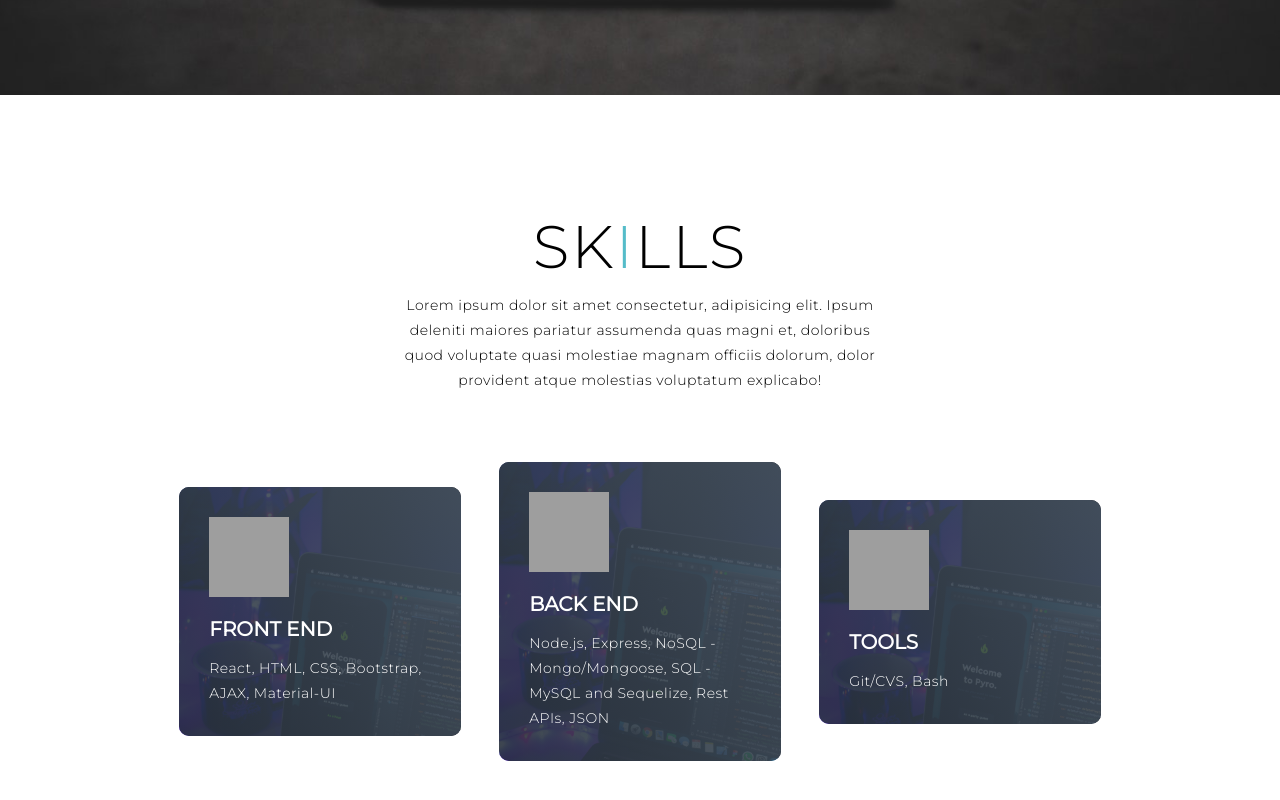
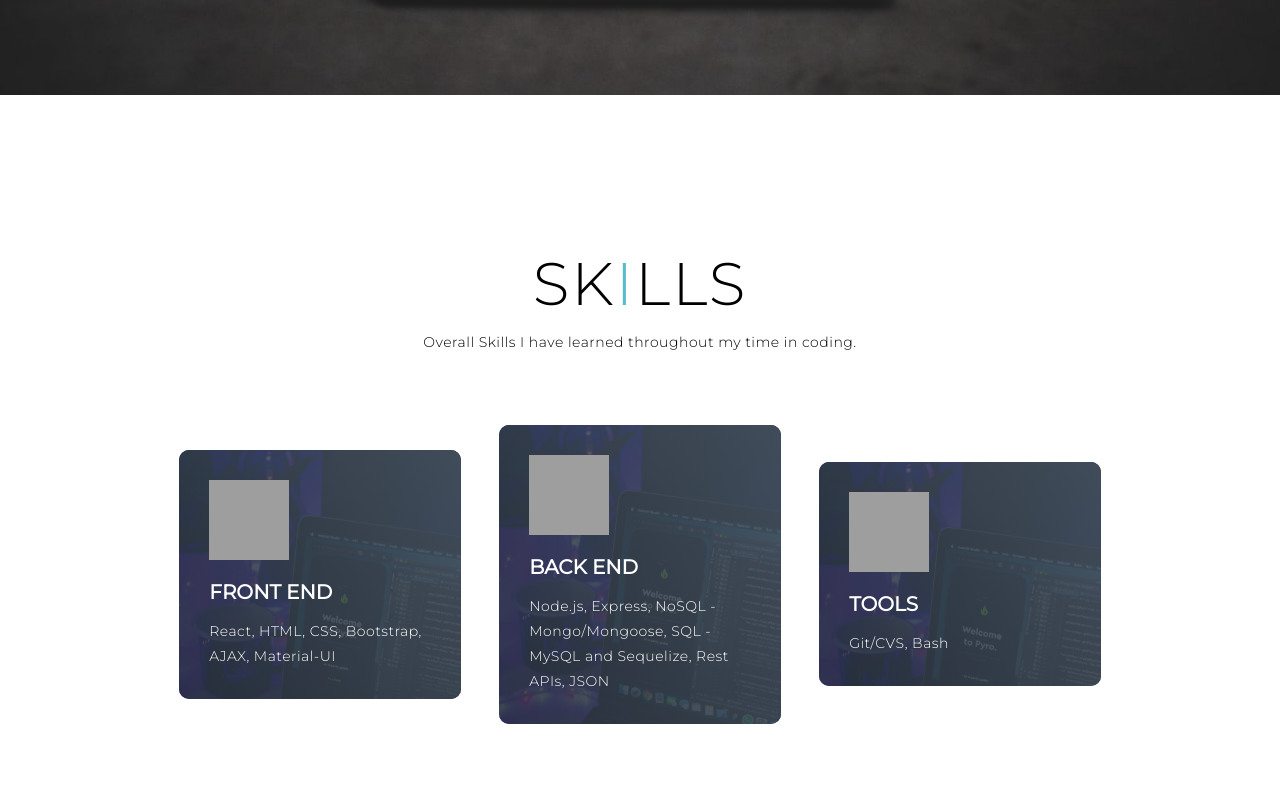
Before and after one commit to noormir1295/latestportfolio, a plain HTML site: page index.html in a window 1280 px wide. Shown: the part 705-1505 px from the top of the page. Drawn offline with Linux system fonts and the light colour scheme; grey boxes are pictures that could not be loaded.

Commit message:
fixing skills

```diff
--- a/index.html
+++ b/index.html
@@ -48,7 +48,7 @@
     <div class="services container">
       <div class="service-top">
         <h1 class="section-title">Sk<span>i</span>lls</h1>
-        <p>Lorem ipsum dolor sit amet consectetur, adipisicing elit. Ipsum deleniti maiores pariatur assumenda quas magni et, doloribus quod voluptate quasi molestiae magnam officiis dolorum, dolor provident atque molestias voluptatum explicabo!</p>
+        <p>Overall Skills I have learned throughout my time in coding.</p>
       </div>
       <div class="service-bottom">
         <div class="service-item">
--- a/style.css
+++ b/style.css
@@ -379,6 +379,7 @@ p {
 	height: 300px;
 	overflow: hidden;
 	position: relative;
+
 }
 #projects .project-img:after {
 	content: '';
```
Also changed, not shown: 1 other file.
